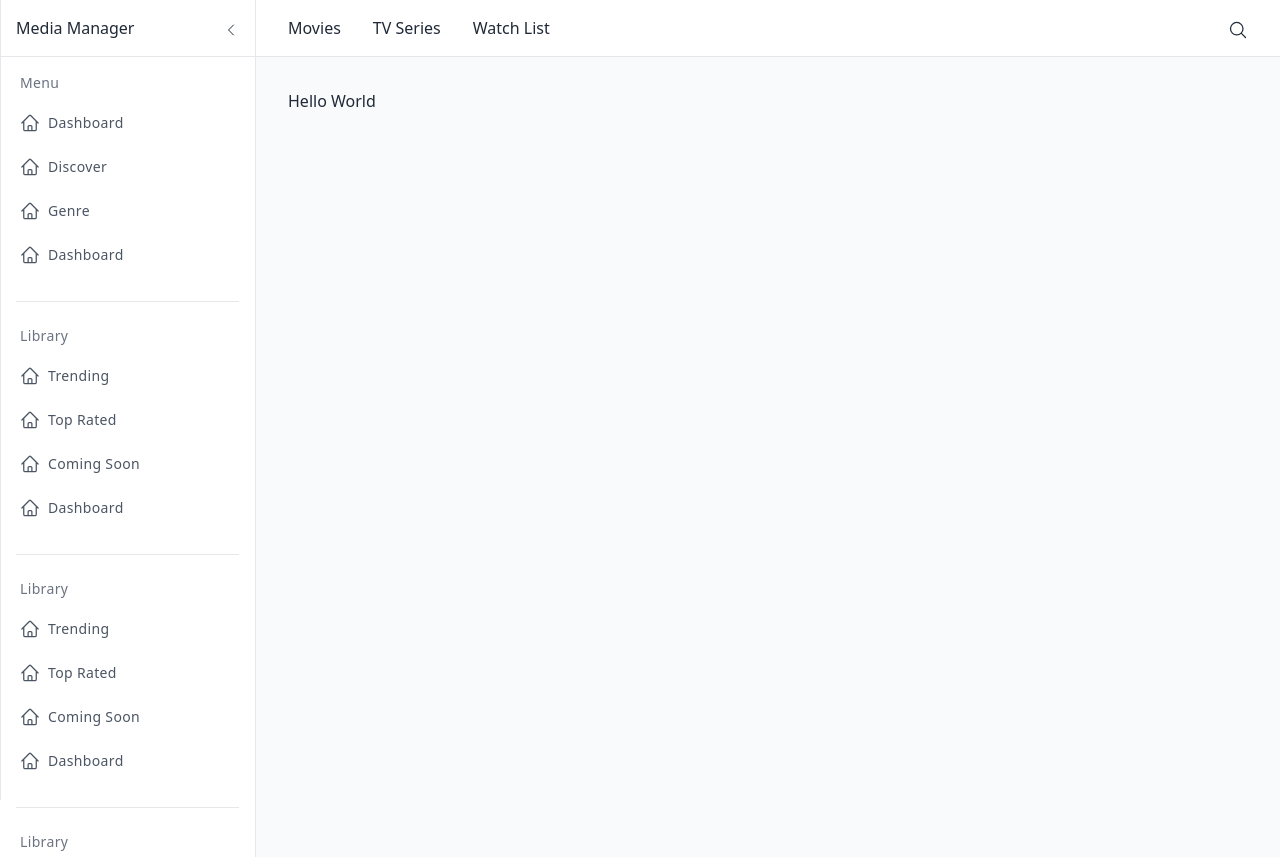
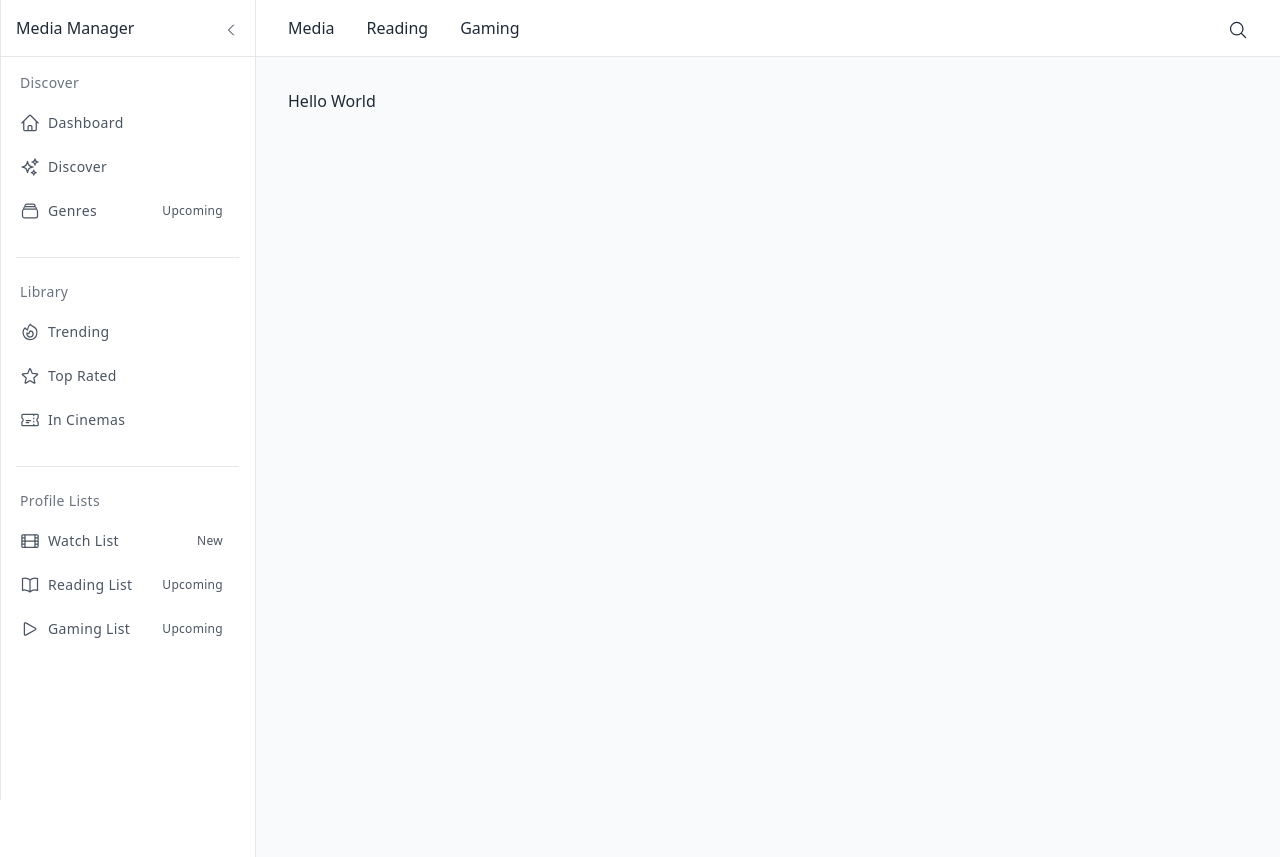
Before and after one commit to johnphillipsdev/media-manager, a Next.js app: page / in a window 1280 px wide. Built offline with nearby package versions, Linux system fonts and the light colour scheme.

Commit message:
formatting

```diff
--- a/app/globals.scss
+++ b/app/globals.scss
@@ -8,6 +8,13 @@
 @layer components {
     .icon-size {
         @apply inline w-5 h-5;
+    }
+
+    .sidebar-item {
+        @apply relative flex flex-row items-center h-11 focus:outline-none hover:bg-gray-50 text-gray-600 hover:text-gray-800 border-l-4 border-transparent hover:border-indigo-500 pr-6;
+        &.active {
+            @apply border-indigo-500;
+        }
     }
 }
 
--- a/components/Layout/Header.jsx
+++ b/components/Layout/Header.jsx
@@ -5,9 +5,9 @@ export default function Header() {
   return (
     <div className='border-b sticky top-0 bg-white flex items-center pl-4 lg:pl-8 lg:px-4'>
       <ul className='flex gap-4 text-sm md:text-base md:gap-8'>
-        <Link href='/'>Movies</Link>
-        <Link href='/'>TV Series</Link>
-        <Link href='/'>Watch List</Link>
+        <Link href='/'>Media</Link>
+        <Link href='/'>Reading</Link>
+        <Link href='/'>Gaming</Link>
       </ul>
       <button className='p-4 ml-auto'>
         <MagnifyingGlassIcon className='inline w-5 h-5' />
--- a/components/Layout/Siderbar.jsx
+++ b/components/Layout/Siderbar.jsx
@@ -1,15 +1,30 @@
 import SidebarItem from '../Navigation/SidebarItem';
 
 // Libraries
-import { Bars3Icon, HomeIcon, ChevronLeftIcon } from '@heroicons/react/24/outline';
+import {
+  Bars3Icon,
+  HomeIcon,
+  ChevronLeftIcon,
+  FireIcon,
+  StarIcon,
+  FilmIcon,
+  ListBulletIcon,
+  PlayIcon,
+  BookOpenIcon,
+  SparklesIcon,
+  TicketIcon,
+  RectangleStackIcon,
+} from '@heroicons/react/24/outline';
 import SidebarTitle from '../Navigation/SidebarTitle';
 
 export default function Siderbar({ isSidebarClosed, setIsSidebarClosed }) {
   return (
     <>
-      {/* Closed Sidebar */}
-      <aside className={`${isSidebarClosed ? 'w-16' : 'w-0'} min-h-screen fixed left-0 overflow-hidden border-r flex flex-col `}>
-        {/* Hamburger */}
+      <aside
+        className={`${
+          isSidebarClosed ? 'w-16' : 'w-0'
+        } min-h-screen fixed left-0 overflow-hidden border-r flex flex-col `}
+      >
         <div className='grid place-items-center border-b'>
           <button
             className='p-4'
@@ -30,9 +45,11 @@ export default function Siderbar({ isSidebarClosed, setIsSidebarClosed }) {
         </ul>
       </aside>
 
-      {/* Open Sidebar */}
-      <aside className={`${isSidebarClosed ? 'w-0' : 'w-64'} min-h-screen fixed left-0 overflow-hidden border-r flex flex-col`}>
-        {/* Logo & Control */}
+      <aside
+        className={`${
+          isSidebarClosed ? 'w-0' : 'w-64'
+        } min-h-screen fixed left-0 overflow-hidden border-r flex flex-col`}
+      >
         <div className='flex justify-between items-center pl-4 border-b'>
           <h1>Media Manager</h1>
           <button
@@ -46,36 +63,60 @@ export default function Siderbar({ isSidebarClosed, setIsSidebarClosed }) {
         </div>
 
         <ul className='overflow-y-scroll h-screen custom-scrollbar'>
-          <SidebarTitle title={'Menu'} />
+          <SidebarTitle title={'Discover'} />
 
-          <SidebarItem icon={<HomeIcon className='icon-size' />} text={'Dashboard'} />
-          <SidebarItem icon={<HomeIcon className='icon-size' />} text={'Discover'} />
-          <SidebarItem icon={<HomeIcon className='icon-size' />} text={'Genre'} />
-          <SidebarItem icon={<HomeIcon className='icon-size' />} text={'Dashboard'} />
+          <SidebarItem
+            icon={<HomeIcon className='icon-size' />}
+            text={'Dashboard'}
+          />
+          <SidebarItem
+            icon={<SparklesIcon className='icon-size' />}
+            text={'Discover'}
+          />
+          <SidebarItem
+            icon={<RectangleStackIcon className='icon-size' />}
+            text={'Genres'}
+            badgeText={'Upcoming'}
+            badgeColor={'indigo-50'}
+          />
 
           <hr className='my-6 mx-4' />
 
           <SidebarTitle title={'Library'} />
-          <SidebarItem icon={<HomeIcon className='icon-size' />} text={'Trending'} />
-          <SidebarItem icon={<HomeIcon className='icon-size' />} text={'Top Rated'} />
-          <SidebarItem icon={<HomeIcon className='icon-size' />} text={'Coming Soon'} />
-          <SidebarItem icon={<HomeIcon className='icon-size' />} text={'Dashboard'} />
+          <SidebarItem
+            icon={<FireIcon className='icon-size' />}
+            text={'Trending'}
+          />
+          <SidebarItem
+            icon={<StarIcon className='icon-size' />}
+            text={'Top Rated'}
+          />
+          <SidebarItem
+            icon={<TicketIcon className='icon-size' />}
+            text={'In Cinemas'}
+          />
 
           <hr className='my-6 mx-4' />
 
-          <SidebarTitle title={'Library'} />
-          <SidebarItem icon={<HomeIcon className='icon-size' />} text={'Trending'} />
-          <SidebarItem icon={<HomeIcon className='icon-size' />} text={'Top Rated'} />
-          <SidebarItem icon={<HomeIcon className='icon-size' />} text={'Coming Soon'} />
-          <SidebarItem icon={<HomeIcon className='icon-size' />} text={'Dashboard'} />
-
-          <hr className='my-6 mx-4' />
-
-          <SidebarTitle title={'Library'} />
-          <SidebarItem icon={<HomeIcon className='icon-size' />} text={'Trending'} />
-          <SidebarItem icon={<HomeIcon className='icon-size' />} text={'Top Rated'} />
-          <SidebarItem icon={<HomeIcon className='icon-size' />} text={'Coming Soon'} />
-          <SidebarItem icon={<HomeIcon className='icon-size' />} text={'Dashboard'} />
+          <SidebarTitle title={'Profile Lists'} />
+          <SidebarItem
+            icon={<FilmIcon className='icon-size' />}
+            text={'Watch List'}
+            badgeText={'New'}
+            badgeColor={'green-50'}
+          />
+          <SidebarItem
+            icon={<BookOpenIcon className='icon-size' />}
+            text={'Reading List'}
+            badgeText={'Upcoming'}
+            badgeColor={'indigo-50'}
+          />
+          <SidebarItem
+            icon={<PlayIcon className='icon-size' />}
+            text={'Gaming List'}
+            badgeText={'Upcoming'}
+            badgeColor={'indigo-50'}
+          />
         </ul>
       </aside>
     </>
--- a/components/Navigation/SidebarItem.jsx
+++ b/components/Navigation/SidebarItem.jsx
@@ -1,9 +1,16 @@
-export default function SidebarItem({ icon, text }) {
+export default function SidebarItem({ icon, text, badgeText, badgeColor }) {
   return (
     <li>
-      <a href='#' class='relative flex flex-row items-center h-11 focus:outline-none hover:bg-gray-50 text-gray-600 hover:text-gray-800 border-l-4 border-transparent hover:border-indigo-500 pr-6'>
+      <a href='#' class='sidebar-item'>
         <span class='inline-flex justify-center items-center ml-4'>{icon}</span>
         <span class='ml-2 text-sm tracking-wide truncate'>{text}</span>
+        {badgeText && (
+          <span
+            className={`px-2 py-0.5 ml-auto text-xs font-medium tracking-wide text-${badgeColor}0 bg-${badgeColor} rounded-full`}
+          >
+            {badgeText}
+          </span>
+        )}
       </a>
     </li>
   );
```
Also changed, not shown: app/layout.jsx (+12 -2 lines), 1 other file (tests, documents, lock files or other folders).
